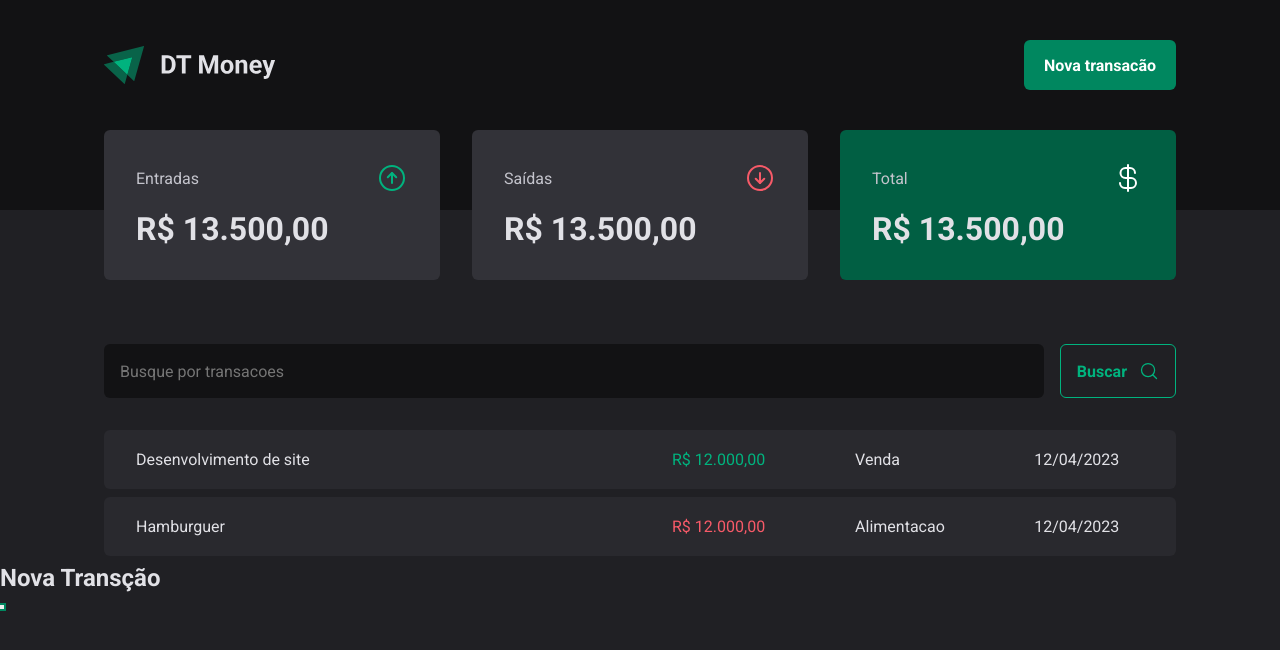
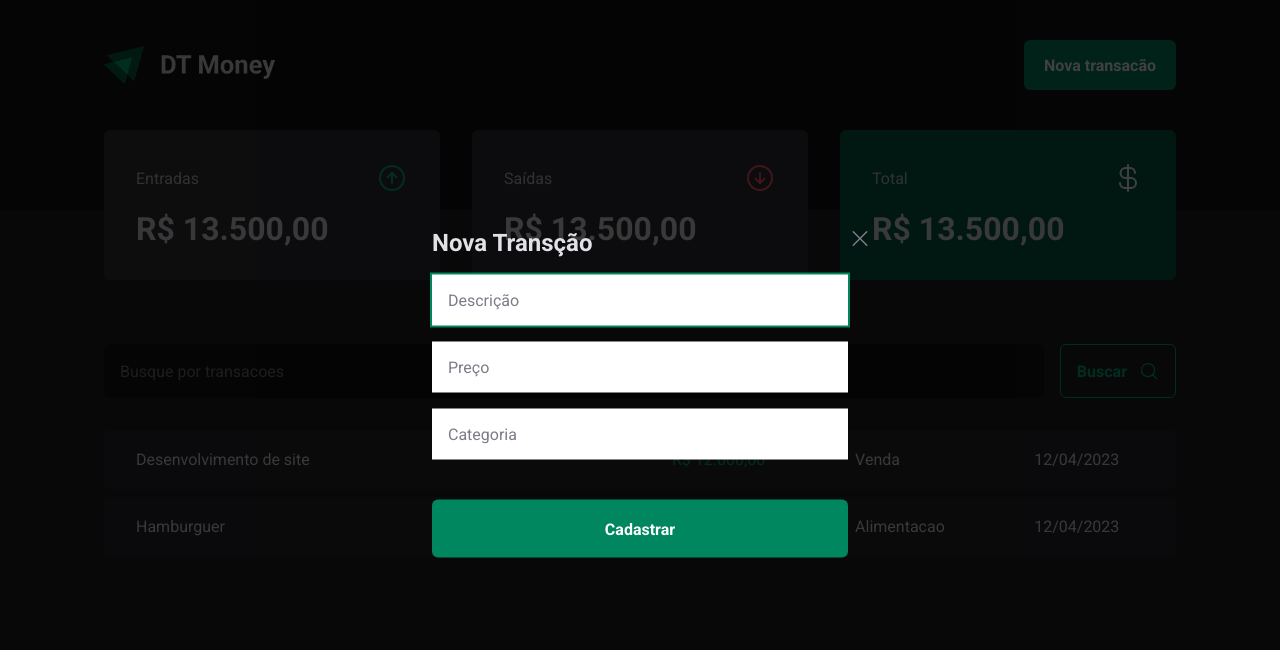
Before and after one commit to vinnycosta9898/ignite-dt-money, a React (Vite) app: page / in a window 1280 px wide. Both pictures are taken after a click on the button "Nova transacão". Shown: the top 650 px of the page. Built offline with nearby package versions, Linux system fonts and the light colour scheme.

Commit message:
Estilizando o modal da aplicacao

```diff
--- a/src/App.tsx
+++ b/src/App.tsx
@@ -5,7 +5,7 @@
 import { Transactions } from "./pages/Transactions/index"
 
 
-function App() {
+export function App() {
   return (
     <ThemeProvider theme={defaultTheme}>
       <GlobalStyle/>
@@ -13,5 +13,3 @@
     </ThemeProvider>
   )
 }
-
-export default App
--- a/src/components/Header/index.tsx
+++ b/src/components/Header/index.tsx
@@ -1,6 +1,7 @@
 import { HeaderContainer, HeaderContent, NewTransactionButton } from "./styles";
 import logoImg from '../../assets/logo.svg';
 import * as Dialog from '@radix-ui/react-dialog';
+import { Modal } from "../Modal";
 
 export function Header(){
     return(
@@ -11,14 +12,7 @@
                     <Dialog.Trigger asChild>
                         <NewTransactionButton>Nova transacão</NewTransactionButton>
                     </Dialog.Trigger>
-
-                    <Dialog.Portal>
-                        <Dialog.Overlay/>
-                        <Dialog.Content>
-                            <Dialog.Title>Nova Transção</Dialog.Title>
-                            <Dialog.Close/>
-                        </Dialog.Content>
-                    </Dialog.Portal>
+                    <Modal/>
                 </Dialog.Root>
             </HeaderContent>
         </HeaderContainer>
--- /dev/null
+++ b/src/components/Modal/index.tsx
@@ -0,0 +1,25 @@
+import * as Dialog from '@radix-ui/react-dialog'
+import { CloseButton, Content, OverLay } from './styles';
+import { X } from 'phosphor-react';
+
+export function Modal(){
+    return(
+        <Dialog.Portal>
+            <OverLay/>
+            <Content>
+                <Dialog.Title>Nova Transção</Dialog.Title>
+                <CloseButton asChild>
+                    <X size={24}/>
+                </CloseButton>
+                <form action="">
+                    <input type="text" placeholder="Descrição" required/>
+                    <input type="number" placeholder="Preço" required/>
+                    <input type="text" placeholder="Categoria" required/>
+                    <button type="submit">
+                        Cadastrar
+                    </button>
+                </form>
+            </Content>
+        </Dialog.Portal>
+    )
+}
--- /dev/null
+++ b/src/components/Modal/styles.ts
@@ -0,0 +1,73 @@
+import styled from 'styled-components';
+import * as Dialog from '@radix-ui/react-dialog';
+
+export const OverLay = styled(Dialog.Overlay)`
+    position: fixed;
+    width: 100vw;
+    height: 100vh;
+    inset: 0;
+    background: rgba(0,0,0,0.75);
+`;
+
+export const Content = styled(Dialog.Content)`
+    position: fixed;
+    top: 50%;
+    left: 50%;
+    transform: translate(-50%, -50%);
+
+    min-width: 32rem;
+    background: ${(props) => props.theme["gray-800"]}
+    border-radius: 6px;
+    line-height: 0;
+    padding: 2.5rem 3rem;
+
+    form{
+        margin-top: 2rem;
+
+        display: flex;
+        flex-direction: column;
+        gap: 1rem;
+    }
+
+    input{
+        background: ${(props) => props.theme["gray-900"]}
+        border-radius: 6px;
+        border: 0;
+        color: ${(props) => props.theme["gray-300"]};
+        padding: 1rem;
+
+        &::placeholder{
+            color: ${(props) => props.theme["gray-500"]}
+        }
+    }
+
+    button[type="submit"]{
+        height: 58px;
+
+        background: ${(props) => props.theme["green-500"]};
+        border: 0;
+        border-radius: 6px;
+        color: ${(props) => props.theme.white};
+        cursor: pointer;
+        font-weight: bold;
+        margin-top: 1.5rem;
+        padding: 0 1.25rem;
+
+        &:hover{
+            background: ${(props) => props.theme["green-700"]};
+            transition: backgorund-color 0.2s;
+        }
+    }
+
+`
+
+export const CloseButton = styled(Dialog.Close)`
+    position: absolute;
+    top: 1.5rem;
+    right: 1.5rem;
+
+    background: transparent;
+    border: 0;
+    cursor: pointer;
+    color: ${(props) => props.theme["gray-500"]}
+`;
--- a/src/main.tsx
+++ b/src/main.tsx
@@ -1,6 +1,6 @@
 import React from 'react'
 import ReactDOM from 'react-dom/client'
-import App from './App.tsx'
+import { App } from './App.tsx'
 
 ReactDOM.createRoot(document.getElementById('root') as HTMLElement).render(
   <React.StrictMode>
```
